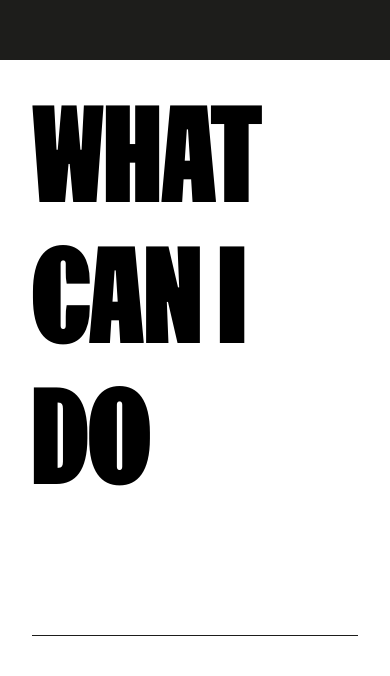
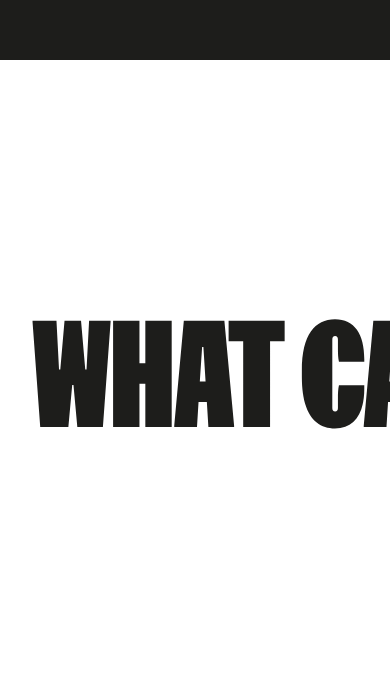
Before and after one commit to vinc3w/vinc3w.github.io, a SvelteKit app: page /about in a window 390 px wide. Shown: the part 1628-2304 px from the top of the page. Built offline with nearby package versions, Linux system fonts and the light colour scheme.

Commit message:
Enable back horizontal scroll title on mobile

```diff
--- a/src/routes/about/components/expertises/Expertises.svelte
+++ b/src/routes/about/components/expertises/Expertises.svelte
@@ -38,12 +38,9 @@
 </script>
 
 <div class="expertises">
-  <div class="horizontal-scroll-title">
-    <HorizontalScrollTitle>
-      <WhatCanIDoTitle />
-    </HorizontalScrollTitle>
-  </div>
-  <div class="normal-title">What Can I Do</div>
+  <HorizontalScrollTitle>
+    <WhatCanIDoTitle />
+  </HorizontalScrollTitle>
   <ul bind:this={container}>
     {#each expertises as expertise, i}
       <li bind:this={sections[i]} class="expertise" class:is-last={i === expertises.length - 1}>
@@ -66,14 +63,6 @@
 <style>
   .expertises {
     padding: 0 var(--x-padding);
-  }
-
-  .normal-title {
-    display: none;
-    font-size: 128px;
-    font-family: "FK Screamer";
-    text-transform: uppercase;
-    margin: 128px 0;
   }
 
   .expertise {
@@ -107,16 +96,6 @@
     margin-bottom: 48px;
   }
 
-  @media (width <= 1000px) {
-    .horizontal-scroll-title {
-      display: none;
-    }
-
-    .normal-title {
-      display: block;
-    }
-  }
-
   @media (width <= 800px) {
     .description,
     .tools {
--- a/src/routes/components/highlights/Highlights.svelte
+++ b/src/routes/components/highlights/Highlights.svelte
@@ -30,14 +30,9 @@
 
 <div class="highlight-container">
   <div class="highlights">
-    <div class="horizontal-scroll-title">
-      <HorizontalScrollTitle>
-        <HighlightsText />
-      </HorizontalScrollTitle>
-    </div>
-    <div class="normal-title">
+    <HorizontalScrollTitle>
       <HighlightsText />
-    </div>
+    </HorizontalScrollTitle>
     <div class="works">
       {#each highlightedWorks as work, i}
         {@const href = `${WORK_ROUTE}/${encodeWorkName(work.name)}`}
@@ -74,10 +69,6 @@
     background-color: var(--black);
     position: relative;
     z-index: 100;
-  }
-
-  .normal-title {
-    display: none;
   }
 
   .highlights {
@@ -128,13 +119,6 @@
   }
 
   @media (width <= 1000px) {
-    .horizontal-scroll-title {
-      display: none;
-    }
-
-    .normal-title {
-      display: initial;
-    }
 
     .works {
       flex-direction: column;
```
